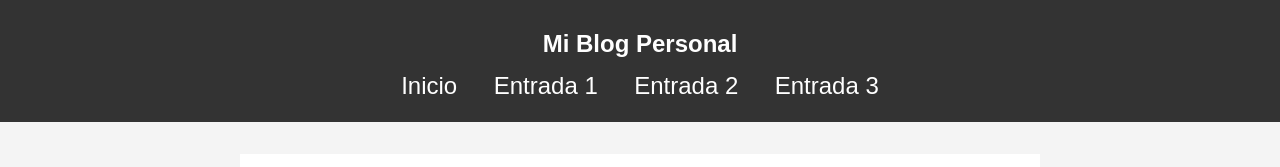
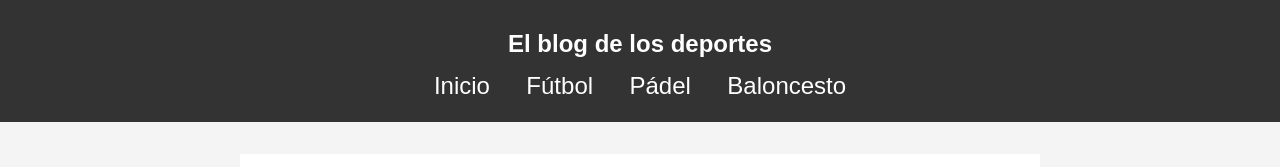
Before and after one commit to AxsVN/Mi_blog, a plain HTML site: page post2.html in a window 1280 px wide. Shown: the top 167 px of the page. Drawn offline with Linux system fonts and the light colour scheme.

Commit message:
Update post2.html

```diff
--- a/post2.html
+++ b/post2.html
@@ -8,13 +8,13 @@
 </head>
 <body>
     <header>
-        <h1><a href="index.html">Mi Blog Personal</a></h1>
+        <h1><a href="index.html">El blog de los deportes</a></h1>
         <nav>
             <ul>
                 <li><a href="index.html">Inicio</a></li>
-                <li><a href="post1.html">Entrada 1</a></li>
-                <li><a href="post2.html">Entrada 2</a></li>
-                <li><a href="post3.html">Entrada 3</a></li>
+                <li><a href="post1.html">Fútbol</a></li>
+                <li><a href="post2.html">Pádel</a></li>
+                <li><a href="post3.html">Baloncesto</a></li>
             </ul>
         </nav>
     </header>
```
